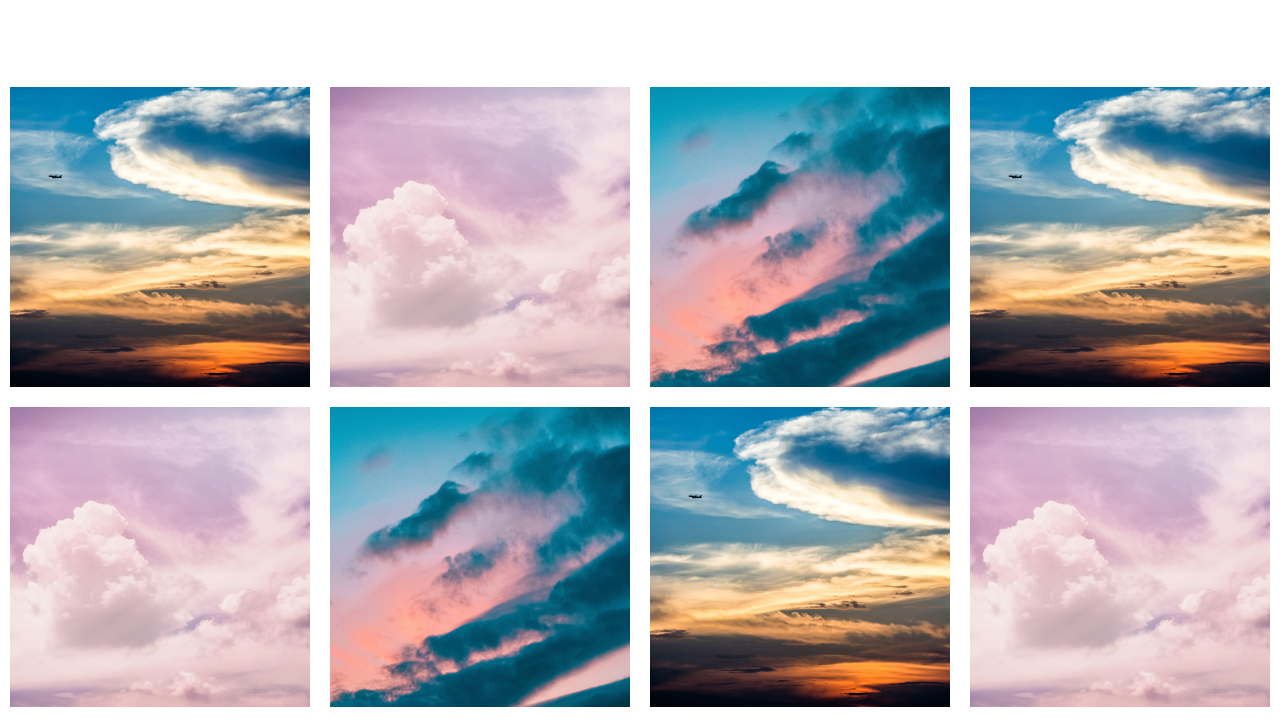
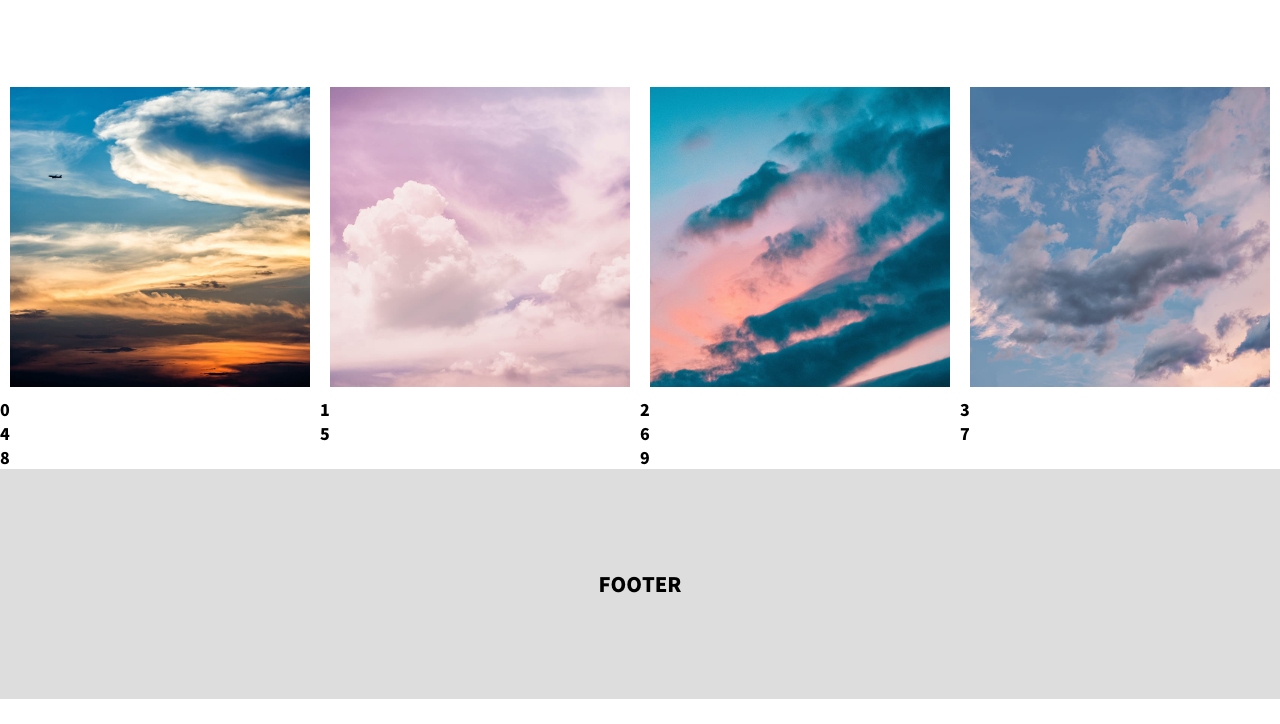
Before and after one commit to ppotatoG/ggangLesson, a plain HTML site: page SECTION2/02/index.html in a window 1280 px wide. Shown: the part 208-932 px from the top of the page. After the commit the page ends 907 px from the top, so only its background shows below. Drawn offline with Linux system fonts and the light colour scheme.

Commit message:
Add IntersectionObserver

```diff
--- a/SECTION2/02/index.html
+++ b/SECTION2/02/index.html
@@ -15,15 +15,13 @@
             text-align: center
         }
 
-        .sc_infinity .list:after {
-            clear: both;
-            display: block;
-            content: ''
+        .sc_infinity .list {
+            display: flex;
+            flex-wrap: wrap;
         }
 
         .sc_infinity .list li {
-            float: left;
-            width: 25%
+            flex: 1 1 25%;
         }
 
         .sc_infinity .list li figure {
@@ -31,12 +29,10 @@
         }
 
         .footer {
-            height: 200px;
-            background-color: #ddd
-        }
-
-        .footer p {
-            padding: 50px 20px
+            padding: 100px 20px;
+            background-color: #ddd;
+            text-align: center;
+            font-size: 20px;
         }
     </style>
 </head>
@@ -63,24 +59,14 @@
                     </li>
                     <li>
                         <figure>
-                            <img src="../images/1.jpg">
-                        </figure>
-                    </li>
-                    <li>
-                        <figure>
-                            <img src="../images/2.jpg">
-                        </figure>
-                    </li>
-                    <li>
-                        <figure>
-                            <img src="../images/3.jpg">
+                            <img src="../images/4.jpg">
                         </figure>
                     </li>
                 </ul>
             </article>
-            <div class="footer">
+            <footer class="footer">
                 <p>FOOTER</p>
-            </div>
+            </footer>
         </section>
     </div>
 
--- a/SECTION2/02/src/js.js
+++ b/SECTION2/02/src/js.js
@@ -1,51 +1,20 @@
 (() => {
     const gallery = document.querySelector('.sc_infinity .list');
+    const target = document.querySelector('footer');
+    let count = 0;
+    const io = new IntersectionObserver((entry, observer) => {
+        if (!entry.isIntersecting && count < 10) {
+            io.unobserve(target);
 
-    const imgEl = ['../images/1.jpg', '../images/2.jpg', '../images/3.jpg'];
-    let listCount = 0;
+            gallery.appendChild(document.createElement('li'));
+            gallery.lastElementChild.textContent = `${count}`;
 
-    function getList() {
-        let list = '';
-        listCount++;
+            io.observe(target);
+        }
+        count++;
+    }, {
+        threshold: 0
+    });
 
-        if(listCount > 10) {
-            list = null;
-        }else{
-            imgEl.forEach(src => {
-                list += `<li><figure><img src="${src}"></figure></li>`;
-            })
-        }
-
-        return list;
-    }
-
-    const listCall = () => {
-        const winTop = window.scrollY;
-        const onTop = document.documentElement.getBoundingClientRect().height - window.innerHeight - document.querySelector('.footer').offsetHeight;
-
-        if(winTop >= onTop){
-            const data = getList();
-            if(data) {
-                const el = document.createElement('div');
-                el.innerHTML += data;
-
-                const arr = [];
-                arr.push.apply(arr, el.children);
-                arr.forEach(function(element) {
-                    gallery.appendChild(element);
-                });
-            }else{
-                return false;
-            }
-        }
-
-    }
-
-    const init = () => listCall();
-
-    window.addEventListener('scroll', function() {
-        listCall();
-    }, false);
-
-    init();
+    io.observe(target);
 })();
```
Also changed, not shown: SECTION2/02/README.md.
